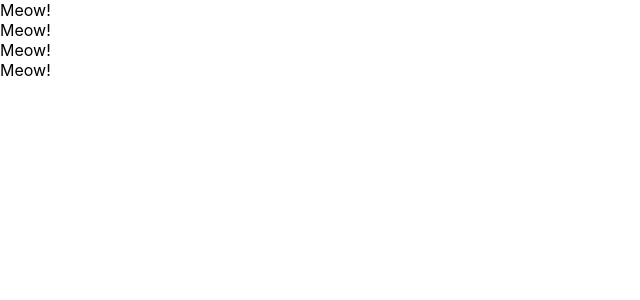
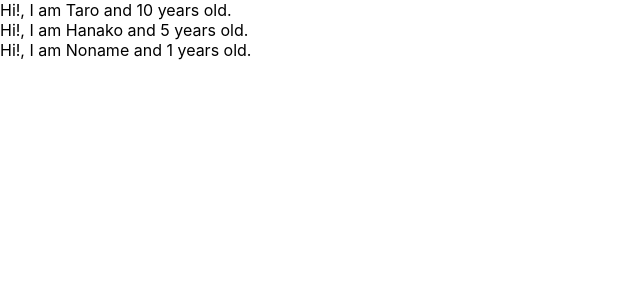
Before and after one commit to kai815/udemy-react-redux-crud-application, a React (Create React App) app: page / in a window 1280 px wide. Shown: the top 300 px of the page, without its empty margins (0-640 px from the left). Built offline with nearby package versions, Linux system fonts and the light colour scheme.

Commit message:
learn props of componets

```diff
--- a/src/App.js
+++ b/src/App.js
@@ -1,46 +1,30 @@
 import React from 'react';
-// import React, { Component } from 'react';
-
-// class App extends Component {
-//     render (){
-//       return (
-//         <React.Fragment>
-//           <label htmlFor="bar">bar</label>
-//           <input type="text" onChange={() => {console.log("I am clicked")}} />
-//         </React.Fragment>
-//       )
-//       // const input = <input type="text" onChange={ () => {console.log("I am clicked")}} />;
-//       // const greeting = "Hi!!";
-//       // const dom = <h1 className="foo">{greeting} World!</h1>;
-//       // return input;
-//     }
-// }
-
-//import Reactはjsxを使う場合は必要
-// class App extends Component {
-//   render () {
-//     return React.createElement(
-//       "div",
-//       null,
-//       "Hello, World!!"
-//     )
-//   }
-// }
 
 const App = () => {
+  //userを一括で処理
+  const profiles = [
+    { name:'Taro', age: 10 },
+    { name:'Hanako', age: 5 },
+    { name:'Noname'},
+  ]
   return (
     <div>
-      <Cat />
-      <Cat />
-      <Cat />
-      <Cat />
+      {
+       profiles.map((profile, index)=> {
+         return <User name={ profile.name } age={ profile.age } key={index}/>
+       })
+      }
     </div>
     )
 
 }
 
-const Cat = () => {
-  return <div>Meow!</div>
+const User = (props) => {
+  return <div>Hi!, I am {props.name} and {props.age} years old.</div>
+}
+
+User.defaultProps = {
+  age: 1
 }
 
 export default App;
```
